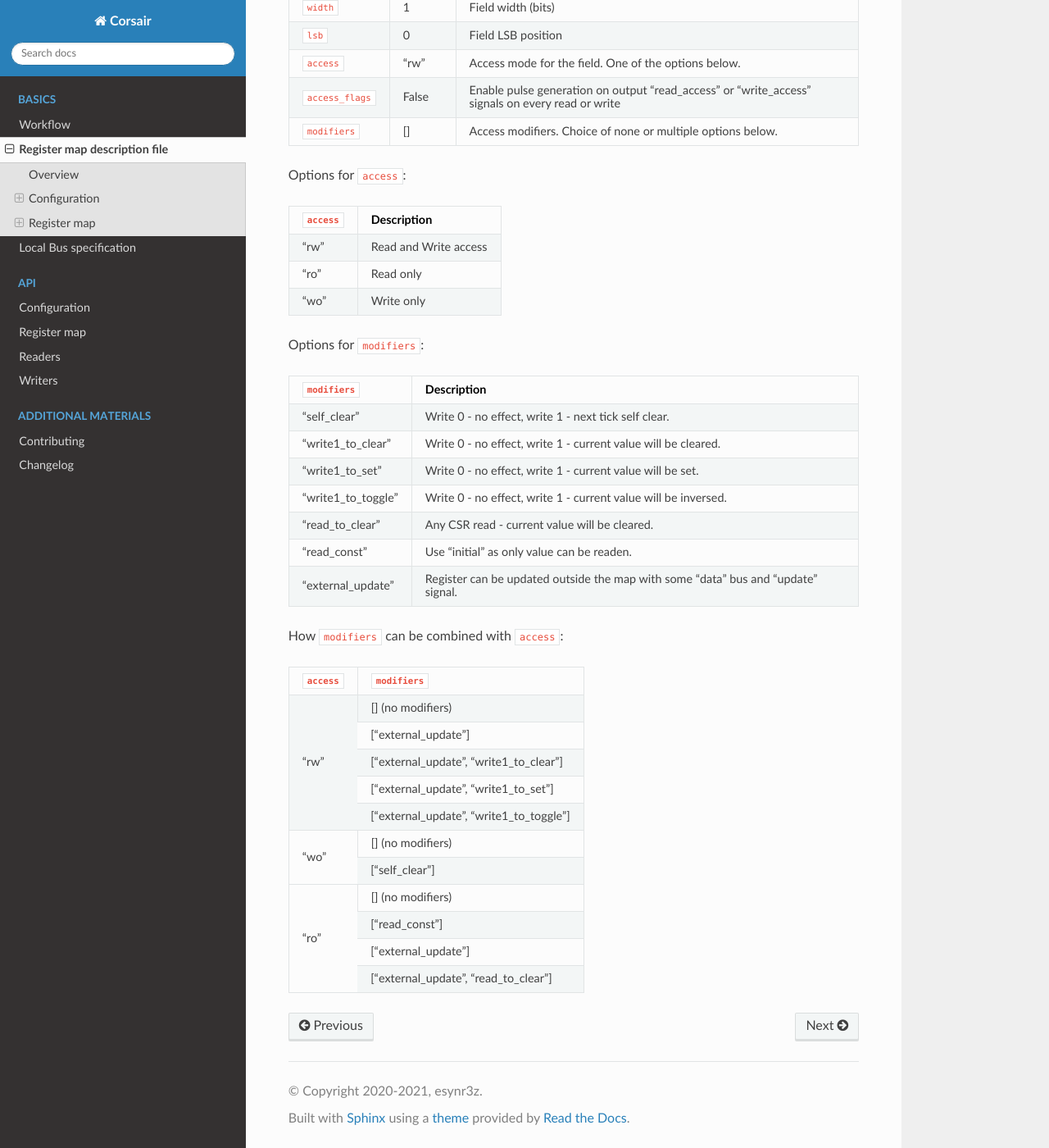
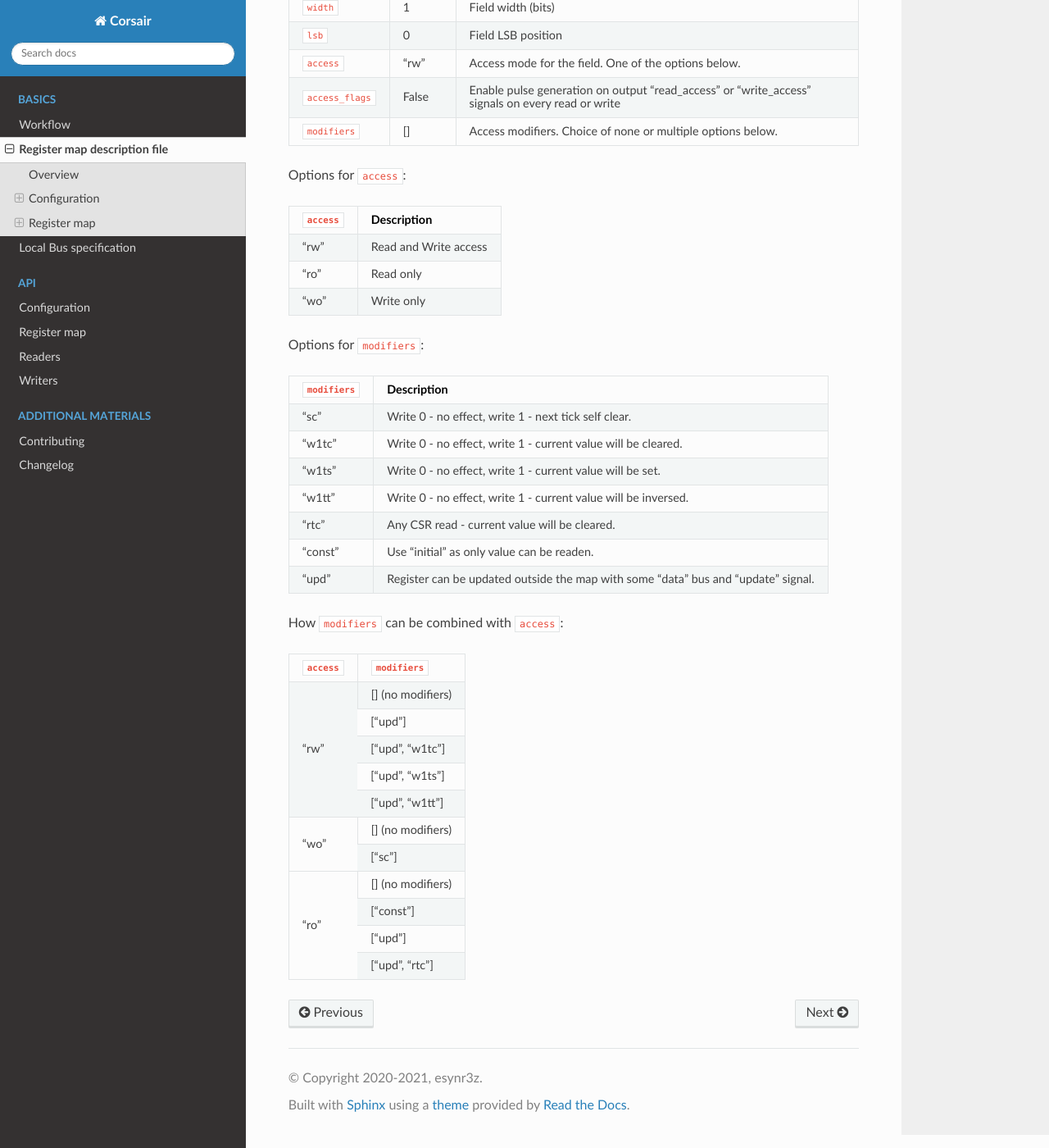
Before and after one commit to esynr3z/corsair, a Sphinx documentation site: the page built from docs/csr-map.rst, in a window 1280 px wide and 1400 px high, scrolled down 5161 px. Shown: the whole window at 82% size. Built offline with Sphinx 7.4.7 and the Read the Docs theme 2.0.0, drawn with Linux system fonts in a browser that asks for light colours.

```diff
--- a/docs/csr-map.rst
+++ b/docs/csr-map.rst
@@ -236,43 +236,43 @@ Options for ``access``:
 
 Options for ``modifiers``:
 
-================== ===========================================================================================================================================
-``modifiers``      Description
-================== ===========================================================================================================================================
-"self_clear"       Write 0 - no effect, write 1 - next tick self clear.
-"write1_to_clear"  Write 0 - no effect, write 1 - current value will be cleared.
-"write1_to_set"    Write 0 - no effect, write 1 - current value will be set.
-"write1_to_toggle" Write 0 - no effect, write 1 - current value will be inversed.
-"read_to_clear"    Any CSR read - current value will be cleared.
-"read_const"       Use "initial" as only value can be readen.
-"external_update"  Register can be updated outside the map with some "data" bus and "update" signal.
-================== ===========================================================================================================================================
+============= ===========================================================================================================================================
+``modifiers`` Description
+============= ===========================================================================================================================================
+"sc"          Write 0 - no effect, write 1 - next tick self clear.
+"w1tc"        Write 0 - no effect, write 1 - current value will be cleared.
+"w1ts"        Write 0 - no effect, write 1 - current value will be set.
+"w1tt"        Write 0 - no effect, write 1 - current value will be inversed.
+"rtc"         Any CSR read - current value will be cleared.
+"const"       Use "initial" as only value can be readen.
+"upd"         Register can be updated outside the map with some "data" bus and "update" signal.
+============= ===========================================================================================================================================
 
 
 How ``modifiers`` can be combined with ``access``:
 
-+------------+-------------------------------------------+
-| ``access`` | ``modifiers``                             |
-+============+===========================================+
-| "rw"       | [] (no modifiers)                         |
-|            +-------------------------------------------+
-|            | ["external_update"]                       |
-|            +-------------------------------------------+
-|            | ["external_update", "write1_to_clear"]    |
-|            +-------------------------------------------+
-|            | ["external_update", "write1_to_set"]      |
-|            +-------------------------------------------+
-|            | ["external_update", "write1_to_toggle"]   |
-+------------+-------------------------------------------+
-| "wo"       | [] (no modifiers)                         |
-|            +-------------------------------------------+
-|            | ["self_clear"]                            |
-+------------+-------------------------------------------+
-| "ro"       | [] (no modifiers)                         |
-|            +-------------------------------------------+
-|            | ["read_const"]                            |
-|            +-------------------------------------------+
-|            | ["external_update"]                       |
-|            +-------------------------------------------+
-|            | ["external_update", "read_to_clear"]      |
-+------------+-------------------------------------------+
++------------+-------------------+
+| ``access`` | ``modifiers``     |
++============+===================+
+| "rw"       | [] (no modifiers) |
+|            +-------------------+
+|            | ["upd"]           |
+|            +-------------------+
+|            | ["upd", "w1tc"]   |
+|            +-------------------+
+|            | ["upd", "w1ts"]   |
+|            +-------------------+
+|            | ["upd", "w1tt"]   |
++------------+-------------------+
+| "wo"       | [] (no modifiers) |
+|            +-------------------+
+|            | ["sc"]            |
++------------+-------------------+
+| "ro"       | [] (no modifiers) |
+|            +-------------------+
+|            | ["const"]         |
+|            +-------------------+
+|            | ["upd"]           |
+|            +-------------------+
+|            | ["upd", "rtc"]    |
++------------+-------------------+
```
Also changed, not shown: 9 other files.
